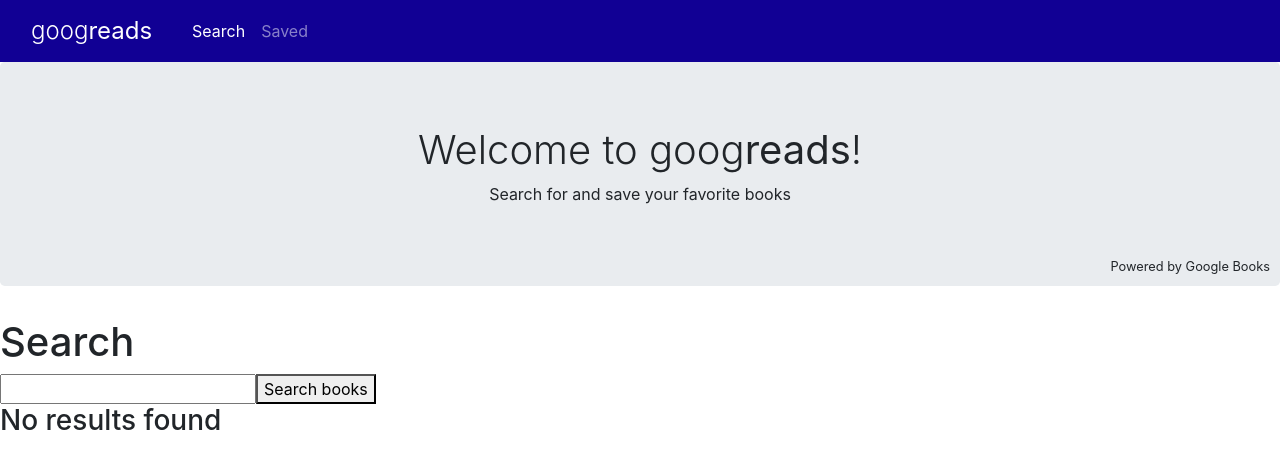
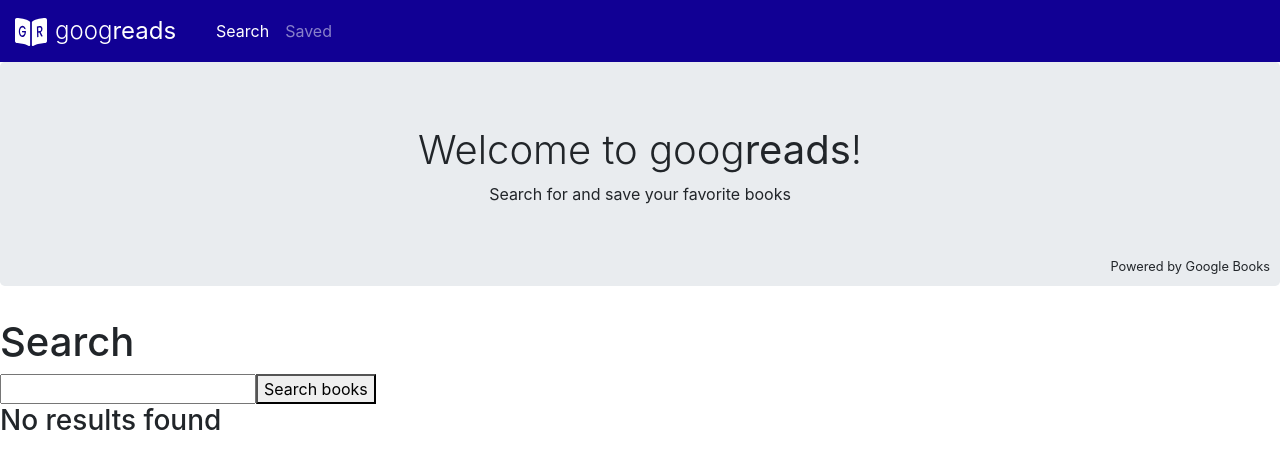
Before and after one commit to JoelDore/goog-reads, a React (Create React App) app in the folder client/: page / in a window 1280 px wide. Shown: the top 468 px of the page. Built offline with nearby package versions, Linux system fonts and the light colour scheme.

Commit message:
Add logo to Nav

```diff
--- a/client/src/components/Nav/index.js
+++ b/client/src/components/Nav/index.js
@@ -5,14 +5,17 @@
 import BootNav from 'react-bootstrap/Nav'
 import Container from 'react-bootstrap/Container'
 import './nav.css'
-
+import logo from '../../assets/images/googreads-logo.svg'
 export default function Nav() {
     const location = useLocation()
 
     return (
         <Container fluid className="bg-googreads">
-            <BootNavbar expand="md" variant="dark">
-                <BootNavbar.Brand>goog<b>reads</b></BootNavbar.Brand>
+            <BootNavbar expand="md" variant="dark" className="px-0">
+                <BootNavbar.Brand>
+                    <img src={logo} alt="googreads logo" width={32} height={32} className="mr-2 ml-0" />
+                    <span>goog<b>reads</b></span>
+                </BootNavbar.Brand>
                 <BootNavbar.Toggle aria-controls="main-nav" className="border-0" />
                 <BootNavbar.Collapse id="main-nav">
                     <BootNav className="mr-auto ml-3">
```
Also changed, not shown: client/src/assets/images/googreads-logo.svg (added).
